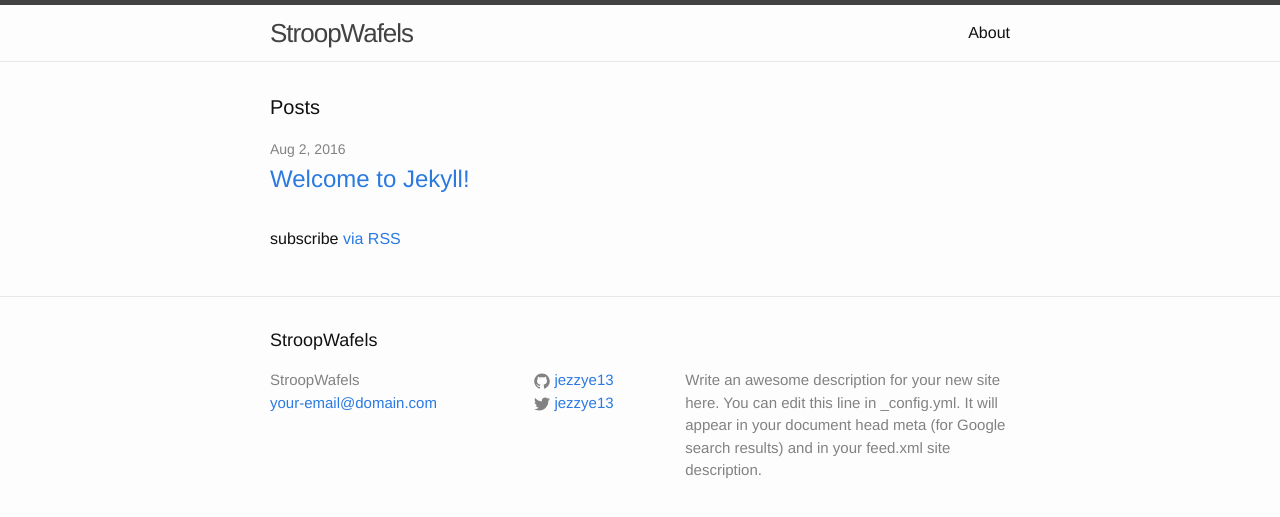
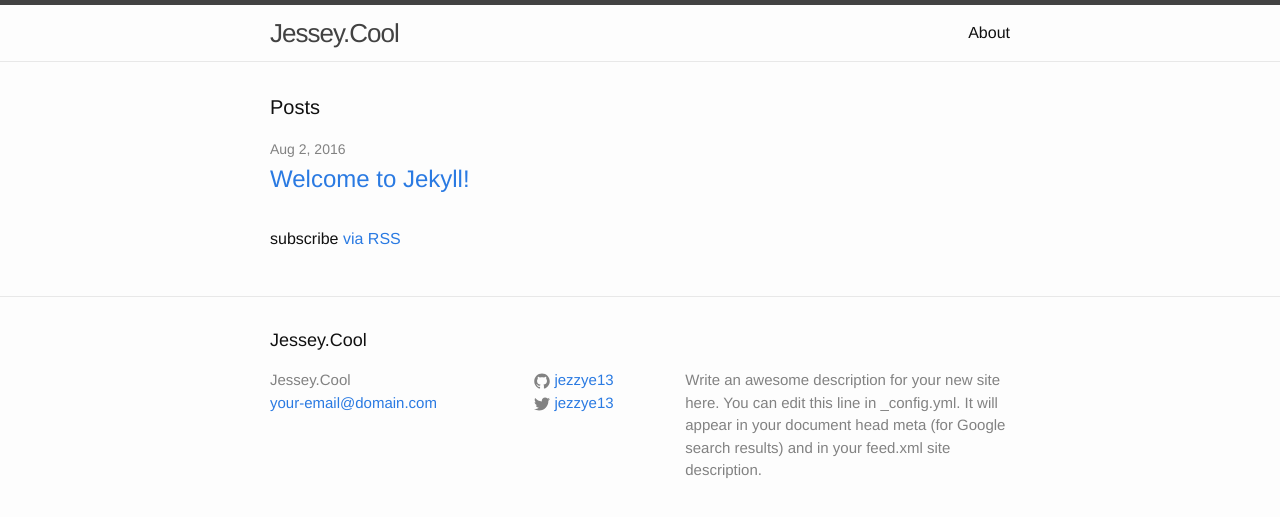
Before and after one commit to jezzye13/jezzye13.github.io, a Jekyll site: the page built from index.html, in a window 1280 px wide. Shown: the top 517 px of the page. Built offline with Jekyll 4.4.1, drawn with Linux system fonts in a browser that asks for light colours.

Commit message:
Update _config.yml

```diff
--- a/_config.yml
+++ b/_config.yml
@@ -6,14 +6,14 @@
 # 'jekyll serve'. If you change this file, please restart the server process.
 
 # Site settings
-title: StroopWafels
+title: Jessey.Cool
 email: your-email@domain.com
 description: > # this means to ignore newlines until "baseurl:"
   Write an awesome description for your new site here. You can edit this
   line in _config.yml. It will appear in your document head meta (for
   Google search results) and in your feed.xml site description.
 baseurl: "" # the subpath of your site, e.g. /blog
-url: "http://pages.wisdomunit.net/" # the base hostname & protocol for your site
+url: "http://jessey.cool/" # the base hostname & protocol for your site
 twitter_username: jezzye13
 github_username:  jezzye13
 
```
